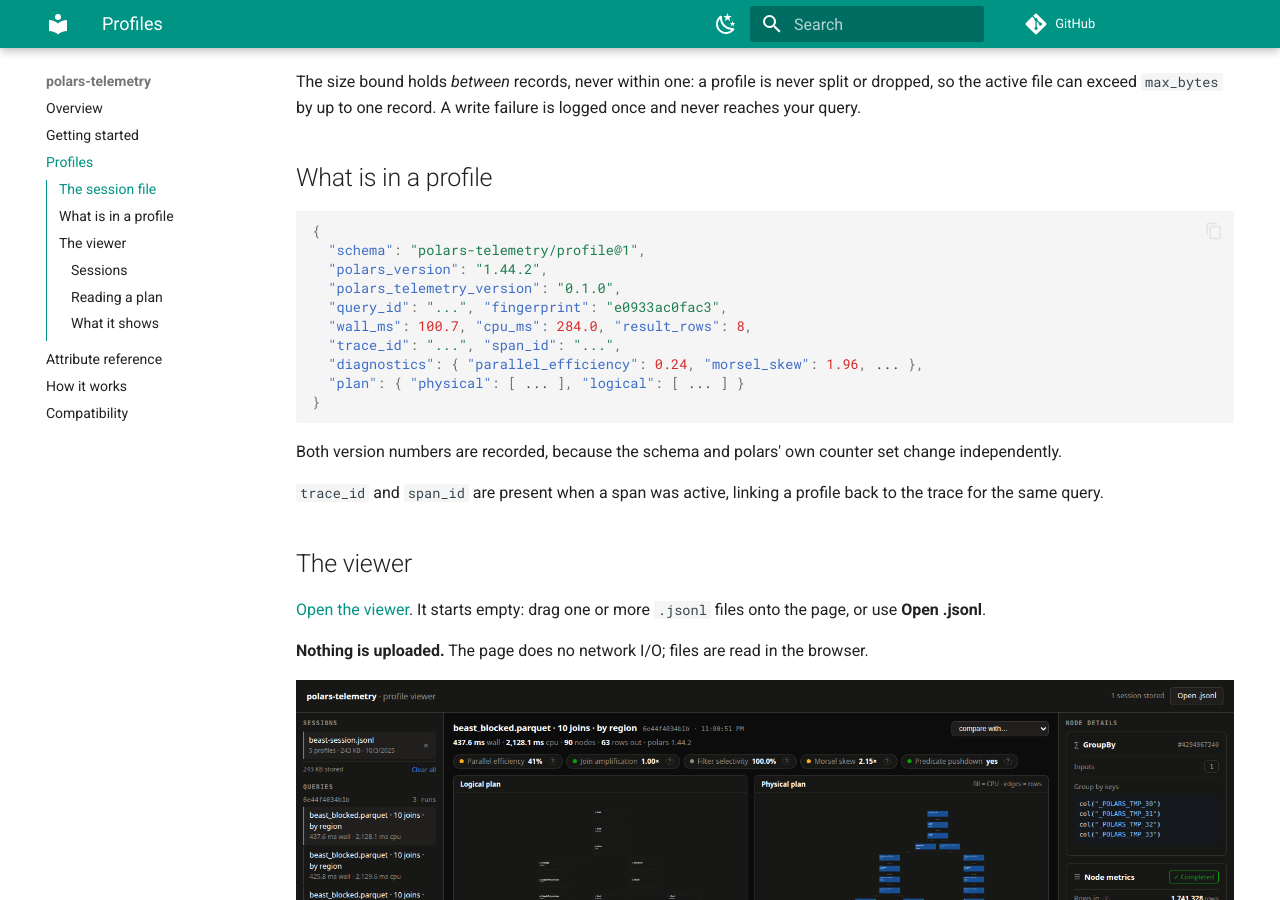
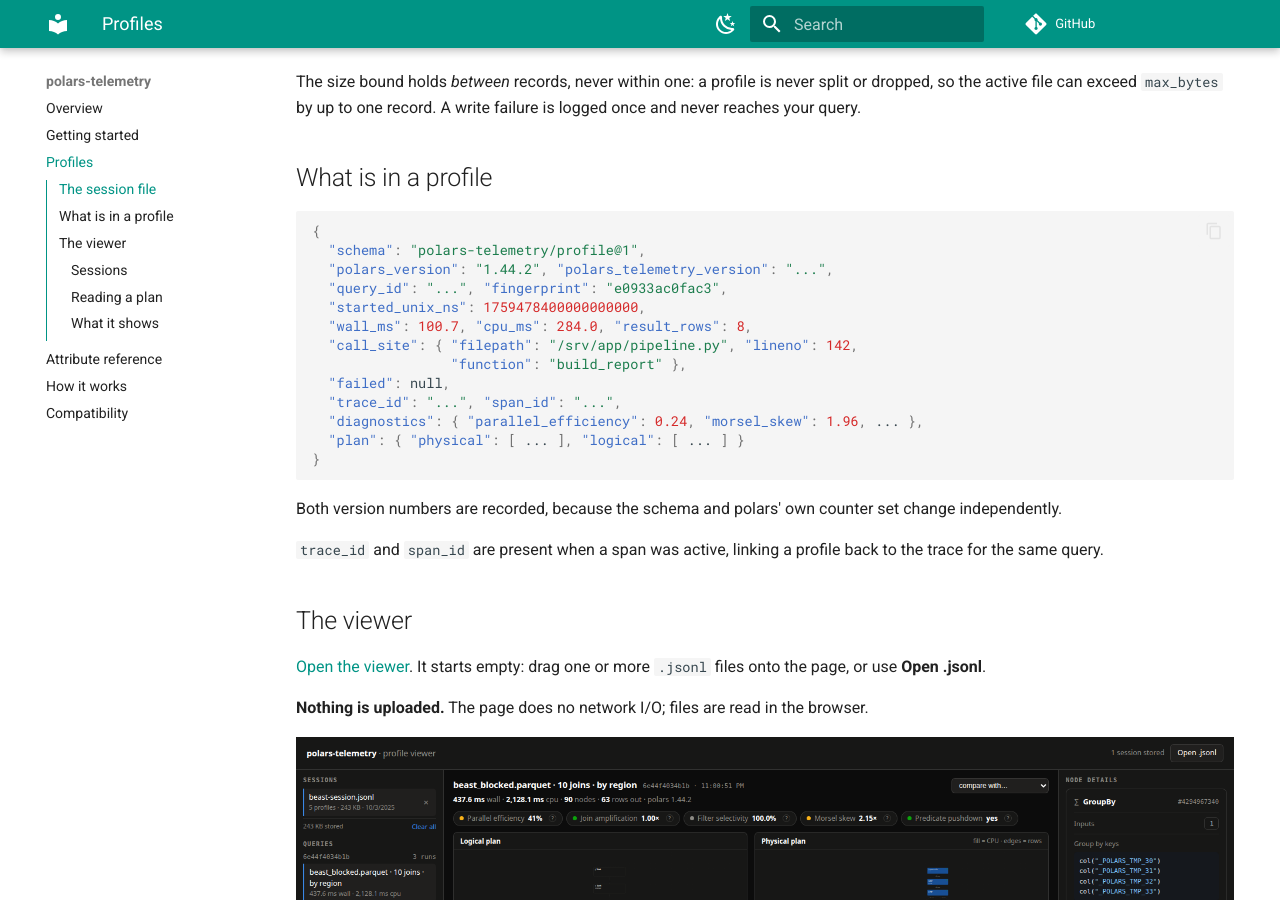
Before and after one commit to jan-krueger/polars-telemetry, an MkDocs documentation site: the page built from docs/profiles.md, in a window 1280 px wide and 900 px high, scrolled down 583 px. Built offline with MkDocs 1.6.1 and Material for MkDocs 9.7.7, drawn with Linux system fonts in a browser that asks for light colours; comment, search, counter and statistics services are not loaded.

Commit message:
docs: correct the units, options and version claims against the code

````diff
--- a/docs/profiles.md
+++ b/docs/profiles.md
@@ -30,10 +30,13 @@
 ```json
 {
   "schema": "polars-telemetry/profile@1",
-  "polars_version": "1.44.2",
-  "polars_telemetry_version": "0.1.0",
+  "polars_version": "1.44.2", "polars_telemetry_version": "...",
   "query_id": "...", "fingerprint": "e0933ac0fac3",
+  "started_unix_ns": 1759478400000000000,
   "wall_ms": 100.7, "cpu_ms": 284.0, "result_rows": 8,
+  "call_site": { "filepath": "/srv/app/pipeline.py", "lineno": 142,
+                 "function": "build_report" },
+  "failed": null,
   "trace_id": "...", "span_id": "...",
   "diagnostics": { "parallel_efficiency": 0.24, "morsel_skew": 1.96, ... },
   "plan": { "physical": [ ... ], "logical": [ ... ] }
--- a/mkdocs.yml
+++ b/mkdocs.yml
@@ -4,6 +4,11 @@
 repo_url: https://github.com/jan-krueger/polars-telemetry
 edit_uri: ""
 strict: true
+
+# --strict alone leaves anchors at INFO, so a renamed heading breaks links
+# silently. File links are already checked.
+validation:
+  anchors: warn
 
 theme:
   name: material
````
Also changed, not shown: CHANGELOG.md (+6 -0 lines), CONTRIBUTING.md (+2 -2 lines), README.md (+3 -2 lines), docs/attributes.md (+8 -8 lines), docs/getting-started.md (+3 -1 lines), docs/index.md (+5 -0 lines), 3 other files.
